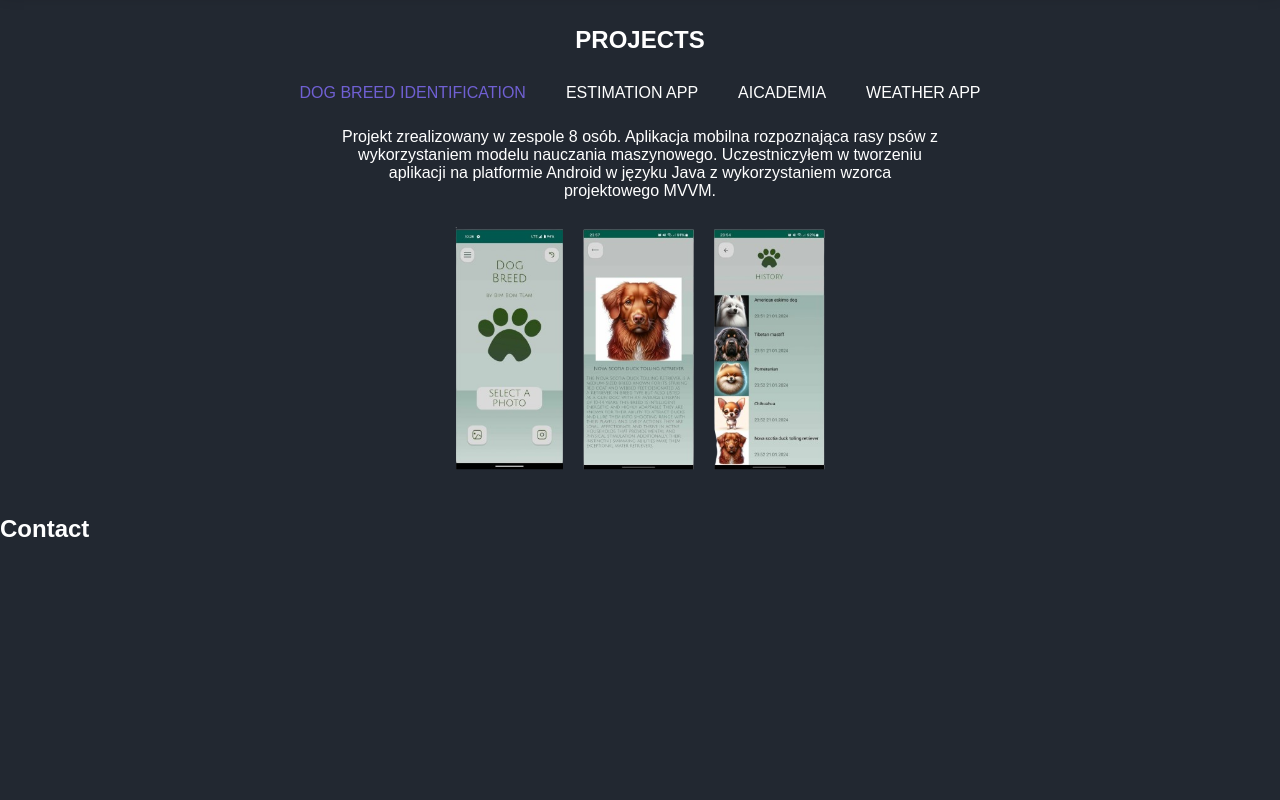
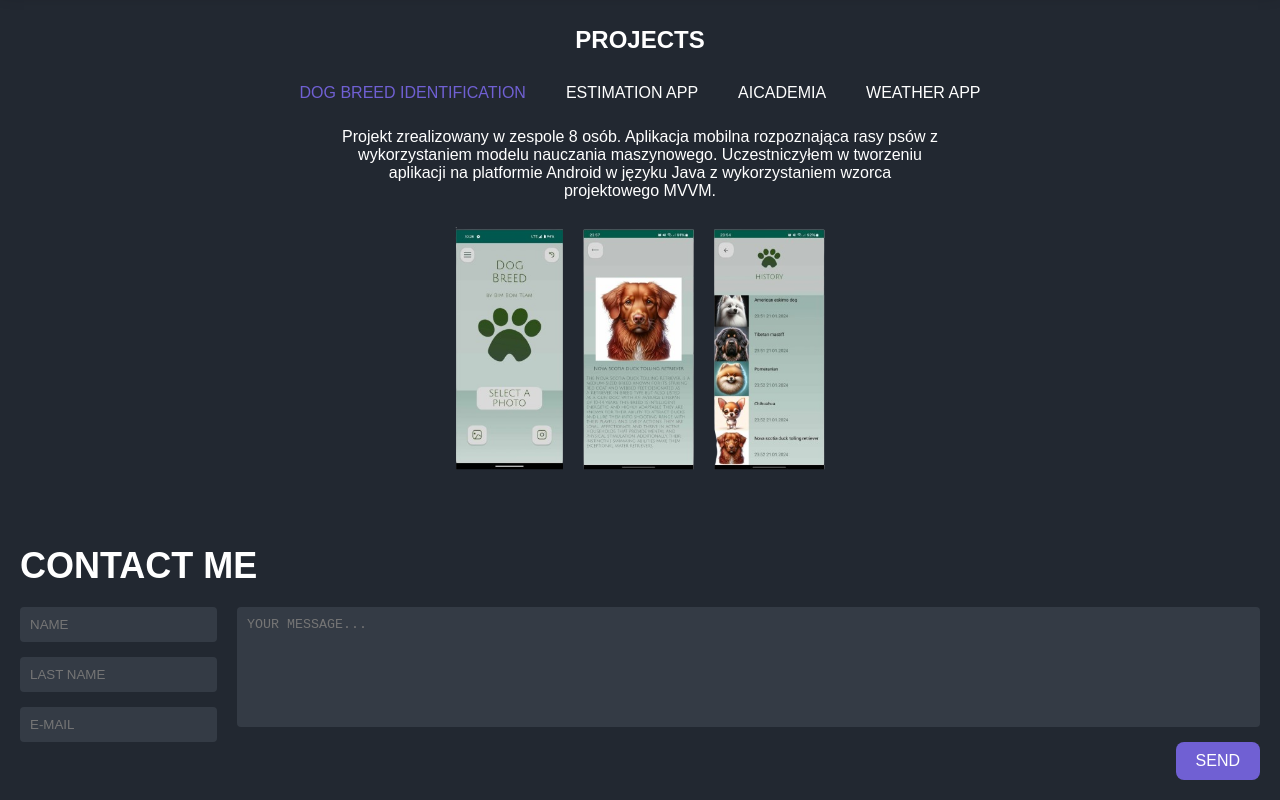
Before and after one commit to BartekArseniuk/vue-portfolio, a Vue app: page / in a window 1280 px wide. Shown: the part 1861-2661 px from the top of the page. Before the commit the page ends 2424 px from the top, so only its background shows below. Built offline with nearby package versions, Linux system fonts and the light colour scheme.

Commit message:
Add ContactSection without logic

```diff
--- /dev/null
+++ b/src/components/ContactSection.vue
@@ -0,0 +1,102 @@
+<template>
+<div class="contact-section">
+    <h2>CONTACT ME</h2>
+    <form>
+        <div class="data">
+            <input class="name" type="text" placeholder="NAME" required>
+            <input class="last-name" type="text" placeholder="LAST NAME" required>
+            <input class="email" type="email" placeholder="E-MAIL" required>
+        </div>
+        <div class="message">
+            <textarea class="message-textarea" placeholder="YOUR MESSAGE..." required></textarea>
+            <button class="send-button" type="submit">SEND</button>
+        </div>
+    </form>
+</div>
+</template>
+
+<style scoped>
+.contact-section {
+    padding: 20px;
+    text-align: left;
+}
+
+.contact-section h2 {
+    margin-bottom: 20px;
+    font-size: 36px;
+    color: white;
+}
+
+form {
+    display: flex;
+    gap: 20px;
+}
+
+.data {
+    position: relative;
+    display: flex;
+    flex-direction: column;
+    gap: 15px;
+}
+
+.message {
+    position: relative;
+    flex: 1;
+    display: flex;
+    flex-direction: column;
+    align-items: flex-end;
+}
+
+.name,
+.last-name,
+.email {
+    background-color: #343B45;
+    color: #6E6E6E;
+    border: none;
+    padding: 10px;
+    border-radius: 4px;
+}
+
+.message-textarea {
+    background-color: #343B45;
+    color: #6E6E6E;
+    width: 100%;
+    height: 15vh;
+    border: none;
+    padding: 10px;
+    border-radius: 4px;
+    box-sizing: border-box;
+    resize: none;
+}
+
+.send-button {
+    background-color: #7060D3;
+    color: white;
+    margin-top: 15px;
+    border: none;
+    padding: 10px 20px;
+    border-radius: 8px;
+    cursor: pointer;
+    font-size: 16px;
+    transition: background-color 0.5s ease;
+}
+
+.send-button:hover {
+    background-color: #6351d6;
+}
+
+@media (max-width: 768px) {
+    form {
+        flex-direction: column;
+        gap: 20px;
+    }
+
+    .message {
+        width: 100%;
+    }
+
+    .data {
+        width: 100%;
+    }
+}
+</style>
--- a/src/components/MainView.vue
+++ b/src/components/MainView.vue
@@ -25,7 +25,7 @@
             <ProjectsSection />
         </section>
         <section id="contact">
-            <h1>Contact</h1>
+            <ContactSection />
         </section>
     </main>
 </div>
@@ -36,13 +36,15 @@ import HomeSection from './HomeSection.vue';
 import AboutMeSection from './AboutMeSection.vue';
 import SkillsSection from './SkillsSection.vue';
 import ProjectsSection from './ProjectsSection.vue';
+import ContactSection from './ContactSection.vue';
 
 export default {
     components: {
         HomeSection,
         AboutMeSection,
         SkillsSection,
-        ProjectsSection
+        ProjectsSection,
+        ContactSection
     },
     methods: {
         scrollTo(sectionId) {
```
